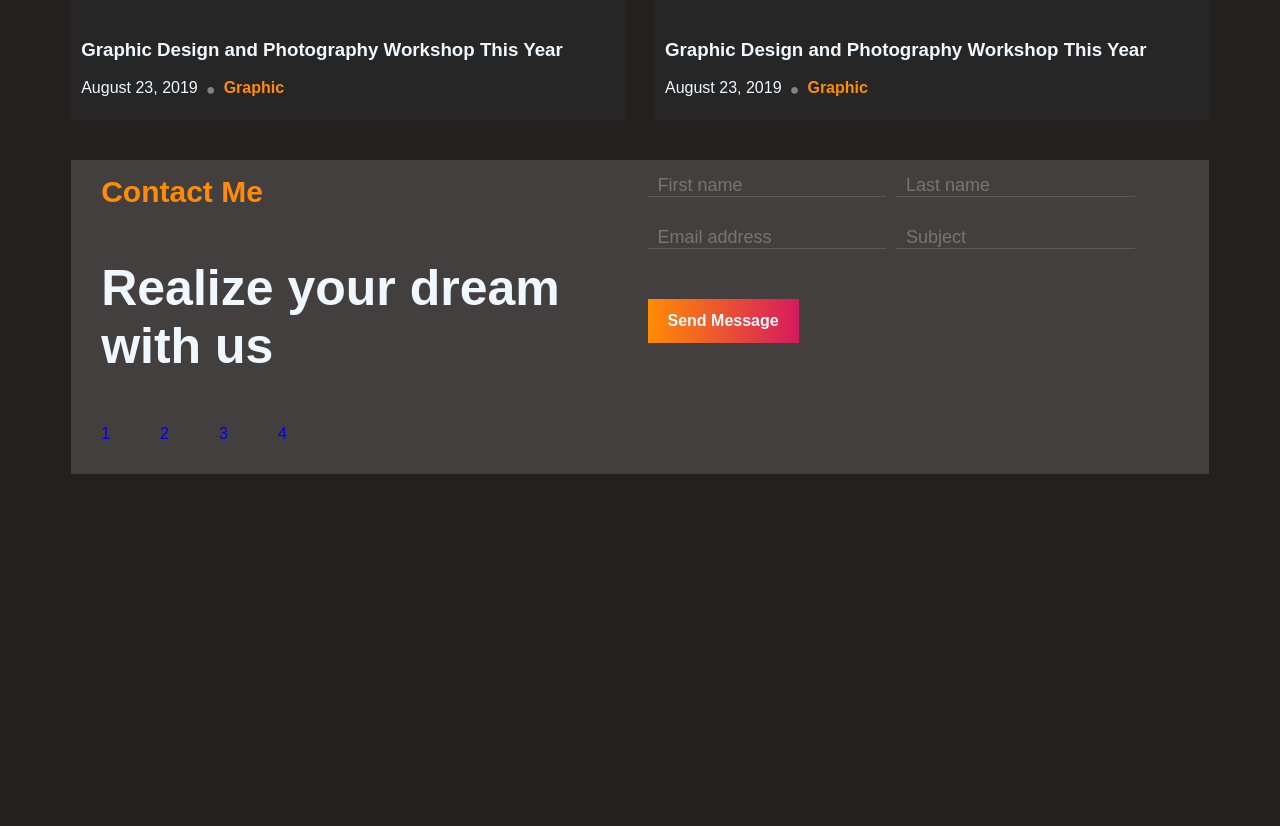
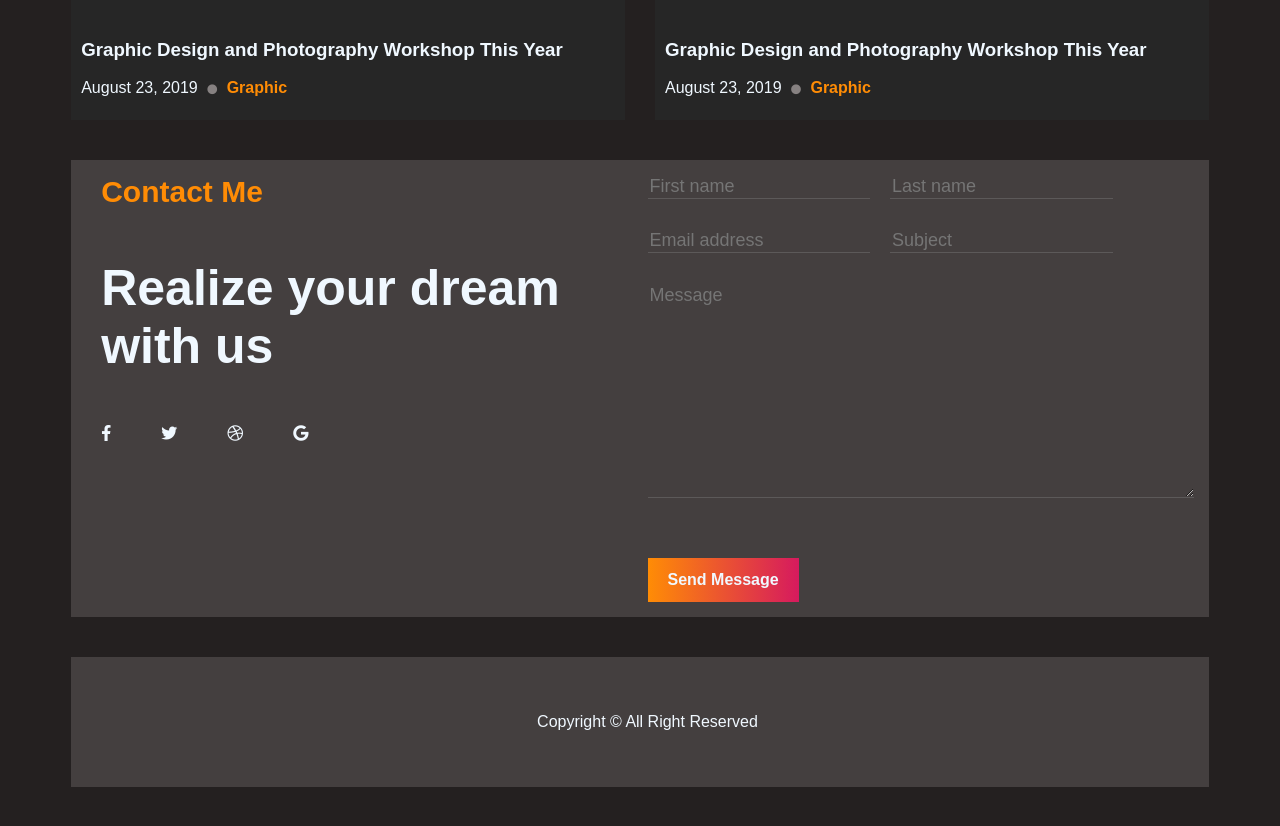
Before and after one commit to phamphanbang/Copy-a-web-design, a plain HTML site: page index.html in a window 1280 px wide. Shown: the part 2936-3762 px from the top of the page. Before the commit the page ends 3450 px from the top, so only its background shows below. Drawn offline with Linux system fonts and the light colour scheme.

Commit message:
Add contact message textarea and footer

```diff
--- a/index.html
+++ b/index.html
@@ -205,10 +205,10 @@
                     <h3>Realize your dream with us</h3>
                 </div>
                 <ul class="icon-list">
-                    <li><a href="#">1</a></li>
-                    <li><a href="#">2</a></li>
-                    <li><a href="#">3</a></li>
-                    <li><a href="#">4</a></li>
+                    <li><a href="#"><i class="fab fa-facebook-f"></i></a></li>
+                    <li><a href="#"><i class="fab fa-twitter"></i></a></li>
+                    <li><a href="#"><i class="fab fa-dribbble"></i></a></li>
+                    <li><a href="#"><i class="fab fa-google"></i></a></li>
                 </ul>
             </div>
             <div class="content-right">
@@ -221,12 +221,19 @@
                     <input type="text" class="text-input" placeholder="Subject">
                 </div>
                 <div class="row row-message">
-
+                    <textarea name="message-area" placeholder="Message" cols="50" rows="10"></textarea>
                 </div>
                 <button class="button message-button">Send Message</button>
             </div>
         </div>
     </div>
+    <!--contact end-->
+    <!--footer-->
+    <div class="container">
+        <div class="box-content">
+            <p class="end">Copyright © All Right Reserved</p>
+        </div>
+    </div>
 </body>
 
 </html>
--- a/style.css
+++ b/style.css
@@ -411,10 +411,10 @@ a {
     transform: scale(1.04);
 }
 
-.blog-date .fas {
+.fas {
     margin: 0px 5px;
     font-weight: 900;
-    font-size: 7px;
+    font-size: 10px;
     color: #868181;
 }
 
@@ -471,11 +471,66 @@ a {
     border-left: none;
     border-right: none;
     color: aliceblue;
-    padding: 0px 10px;
-    margin-right: 10px;
+    margin-right: 20px;
     margin-bottom: 30px;
     font-size: 18px;
     font-weight: 400;
     border-bottom: 1px solid #5c5959;
     border-radius: 0;
 }
+
+.icon-list li a {
+    color: aliceblue;
+    transition: all 0.3s;
+}
+
+.icon-list li:hover a {
+    color: rgb(116, 118, 124);
+}
+
+.row-message textarea {
+    width: 100%;
+    background-color: transparent;
+    color: aliceblue;
+    border-top: none;
+    border-left: none;
+    border-right: none;
+    border-bottom: 1px solid #5c5959;
+    font-family: sans-serif;
+    font-size: 18px;
+    font-weight: 400;
+}
+
+.message-button {
+    margin-top: 60px;
+}
+
+input[type=text]:focus {
+    outline: none;
+    border-bottom: 1px solid #ff8c05;
+}
+
+input[type=text]:hover {
+    border-bottom: 1px solid #ff8c05;
+}
+
+textarea:focus {
+    outline: none;
+    border-bottom: 1px solid #ff8c05;
+}
+
+textarea:hover {
+    border-bottom: 1px solid #ff8c05;
+}
+
+textarea::placeholder {
+    font-family: sans-serif;
+    font-size: 18px;
+    font-weight: 400;
+}
+
+/*contact end*/
+/*footer*/
+.end {
+    text-align: center;
+}
```
